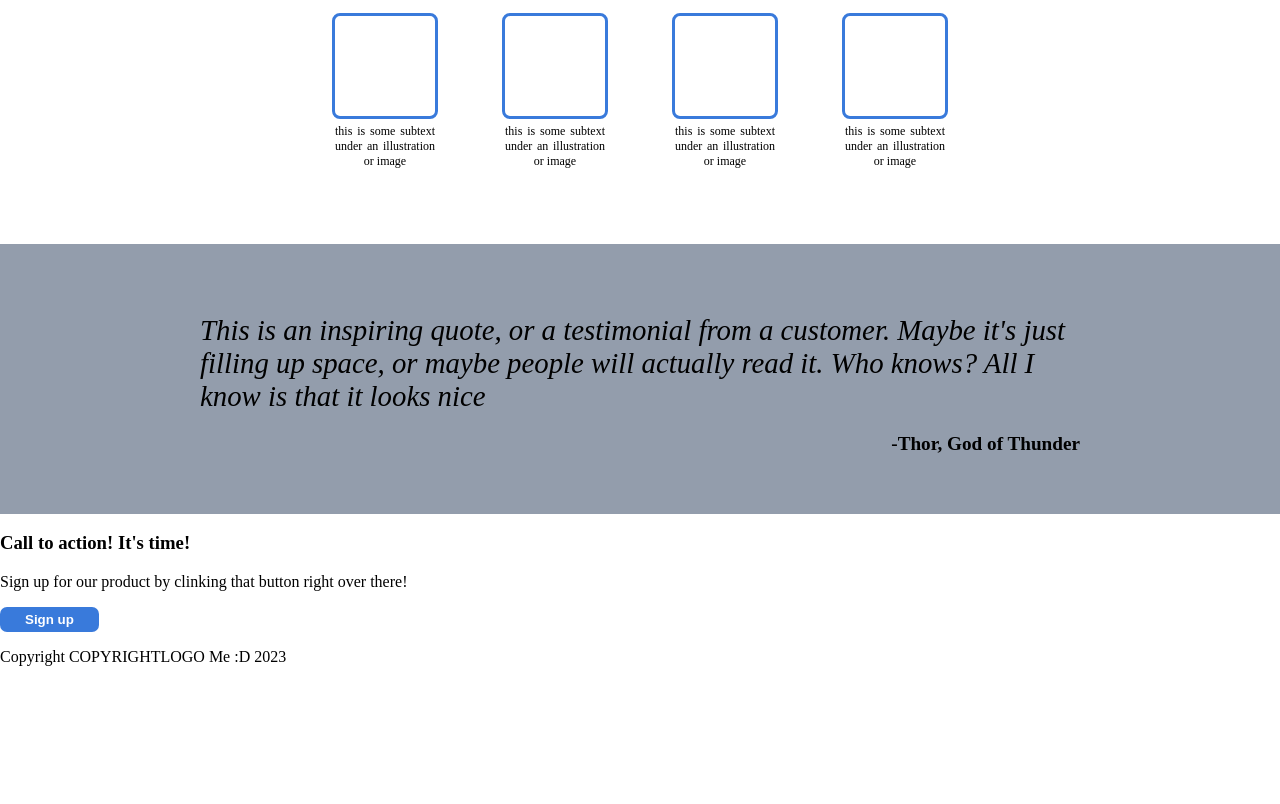
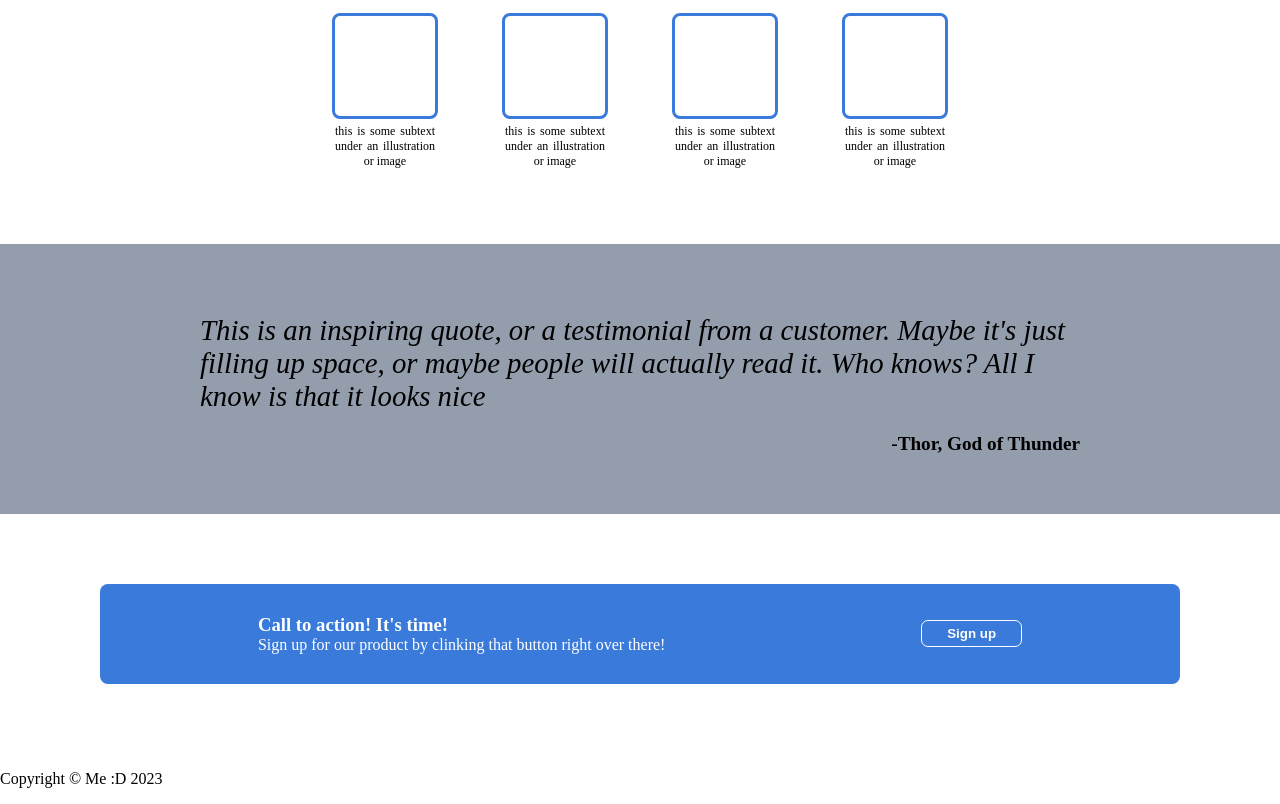
Before and after one commit to Mathias9961/flex-project-op, a plain HTML site: page index.html in a window 1280 px wide. Shown: the part 450-1254 px from the top of the page. Before the commit the page ends 1132 px from the top, so only its background shows below. Drawn offline with Linux system fonts and the light colour scheme.

Commit message:
Style CTA section

```diff
--- a/index.html
+++ b/index.html
@@ -52,12 +52,14 @@
         <p class="quote-author">-Thor, God of Thunder</p>
     </div>
     <div class="call-to-action">
-        <h3>Call to action! It's time!</h3>
-        <p>Sign up for our product by clinking that button right over there!</p>
-        <button class="sign-up-button">Sign up</button>
+        <div class="cta-text">
+            <h3 class="cta-text-detailed">Call to action! It's time!</h3>
+            <p class="cta-text-detailed">Sign up for our product by clinking that button right over there!</p>
+        </div>
+        <button class="sign-up-button" id="bottom-button">Sign up</button>
     </div>
     <div class="footer">
-        <p>Copyright COPYRIGHTLOGO Me :D 2023</p>
+        <p>Copyright &#169 Me :D 2023</p>
     </div>
 </body>
 </html>
--- a/style.css
+++ b/style.css
@@ -85,7 +85,7 @@ li {
 .square {
     height: 100px;
     width: 100px;
-    border: rgb(57, 122, 219);;
+    border: rgb(57, 122, 219);
     border-style: solid;
     border-radius: 8px;
     flex: 2 1 auto;
@@ -113,3 +113,33 @@ li {
     align-self: flex-end;
     font-size: 1.2rem;
 }
+
+.call-to-action {
+    display: flex;
+    align-items: center;
+    justify-content: space-around;
+    background-color: rgb(57, 122, 219);
+    margin: 70px 100px;
+    border-radius: 8px;
+    color: white;
+    padding: 30px;
+}
+
+.cta-text {
+    display: flex;
+    align-items: flex-start;
+    flex-direction: column;
+    padding: 0;
+    margin: 0;
+}
+
+.cta-text-detailed {
+    margin: 0;
+    padding: 0;
+}
+
+#bottom-button {
+    border-style: solid;
+    border-color: white;
+    border-width: 1px;
+}
```
